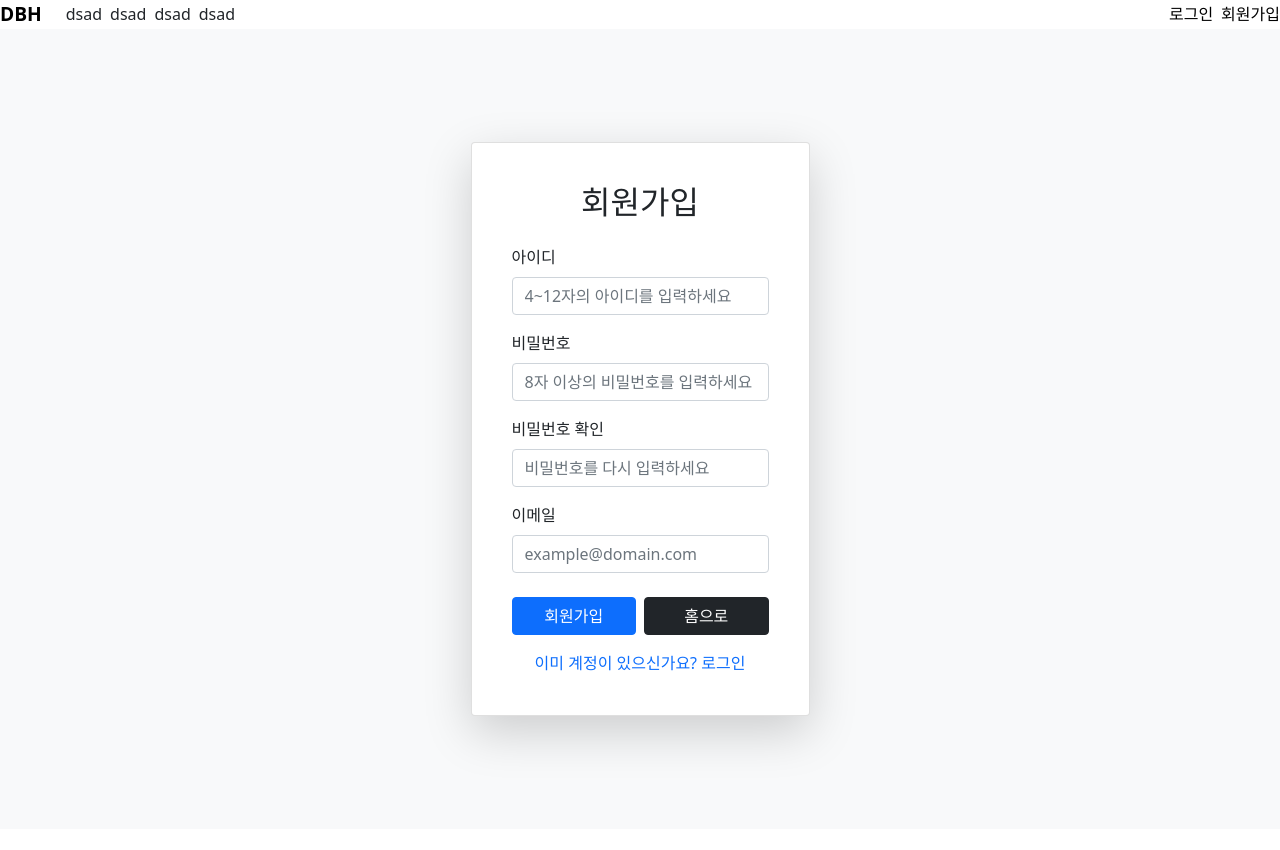
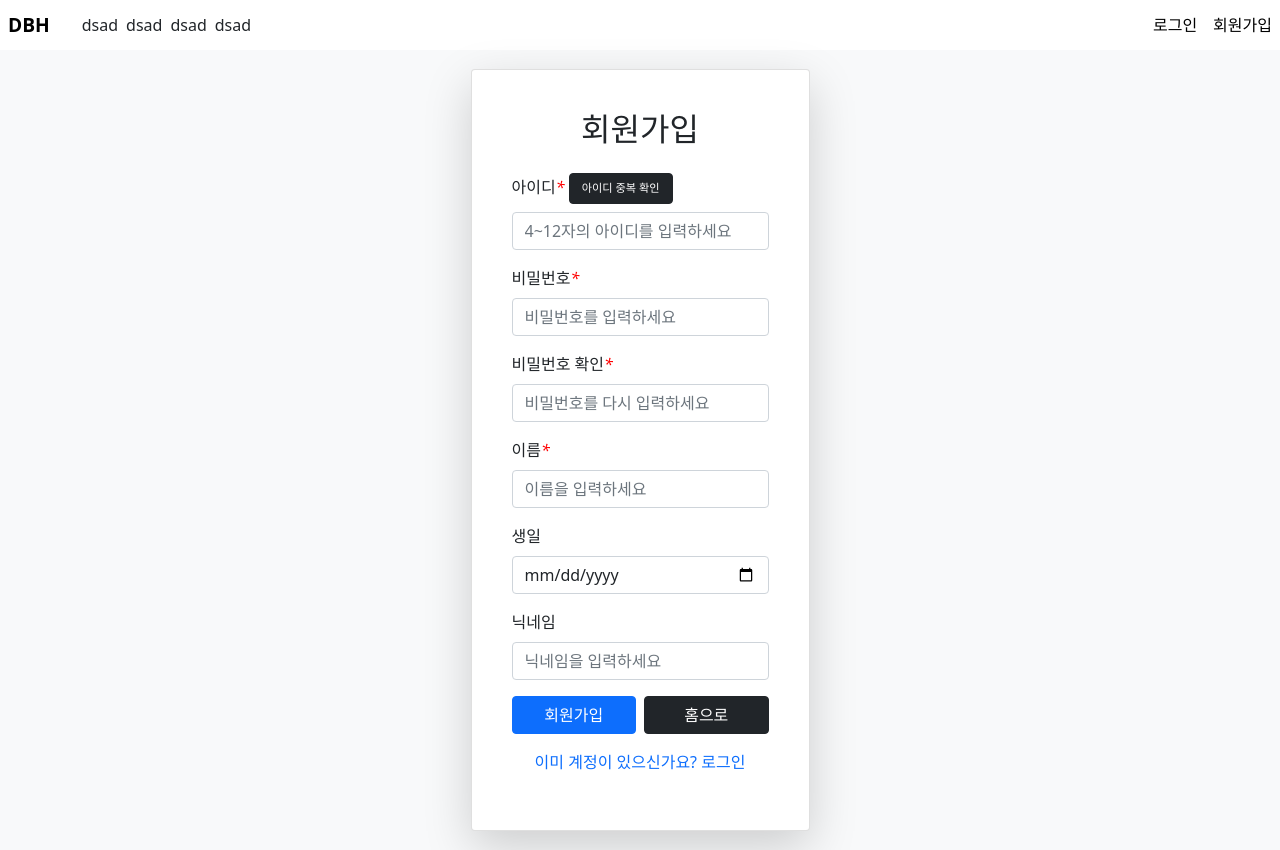
Before and after one commit to SMG05oein/DBH, a PHP site: page /SignUp.php in a window 1280 px wide. Before the commit the page ends 758 px from the top, so only its background shows below. Run offline with PHP 8.4, Linux system fonts and the light colour scheme; data that the repository does not hold is empty.

Commit message:
로그인 로그아웃 기능 구현

```diff
--- a/css/GNB/GNB.style.css
+++ b/css/GNB/GNB.style.css
@@ -1,3 +1,7 @@
+.GNB{
+    min-height: 50px;
+}
+
 .GNB a{
     color:black;
     text-decoration:none;
--- a/css/Members/Members.style.css
+++ b/css/Members/Members.style.css
@@ -0,0 +1,3 @@
+.custom-login-card{
+    min-width: 400px !important;
+}
--- a/inc/head.php
+++ b/inc/head.php
@@ -8,6 +8,8 @@
  * 1. css, js등 웹페이지 만들 때 직접적인 영향을 주는 파일을 불러올 때
  * 추후 추가...
  * */
+include_once 'loader.php';
+
 ?>
 <!doctype html>
 <html lang="en">
--- a/src/GNB/GNB.php
+++ b/src/GNB/GNB.php
@@ -1,9 +1,15 @@
 <?php
+//include_once '../../inc/loader.php';
+//print_r($_COOKIE);
+$user_id = isset($_COOKIE["user_id"])? $_COOKIE["user_id"]:0;
+
+$sql = "SELECT * FROM dbh.members WHERE user_id='$user_id'";
+$row = O($sql);
 ?>
 
 <section class="GNB d-flex gap-4">
-    <div>
-        <div class="GNBTITLE d-flex" id="Title">DBH</div>
+    <div class="d-flex justify-content-center align-content-center">
+        <div class="GNBTITLE d-flex align-items-center me-2" id="Title">DBH</div>
     </div>
 
     <div class="d-flex align-items-center gap-2">
@@ -15,11 +21,17 @@
 
     <div class="d-flex justify-content-end align-items-center gap-2" style="width: 100%;">
         <a href="../Members/Login.php" class="LoginTools d-flex justify-content-center align-content-center">
-            로그인
+            <?=$user_id !== 0 ? "로그아웃" : "로그인"?>
         </a>
-        <a href="../Members/SignUp.php" class="LoginTools d-flex justify-content-center align-content-center">
-            회원가입
-        </a>
+        <?php if($user_id !== 0) {?>
+            <a href="../Members/SignUp.php" class="LoginTools d-flex justify-content-center align-content-center ms-2">
+                마이페이지
+            </a>
+        <?php }else{?>
+            <a href="../Members/SignUp.php" class="LoginTools d-flex justify-content-center align-content-center ms-2">
+                회원가입
+            </a>
+        <?php }?>
     </div>
 </section>
 
--- a/src/Members/SignUp.php
+++ b/src/Members/SignUp.php
@@ -1,6 +1,5 @@
 <?php
 include("../../inc/head.php");
-include "../../inc/loader.php";
 ?>
 
 <section class="d-flex justify-content-center align-items-center vh-100 bg-light">
@@ -8,9 +7,12 @@ include "../../inc/loader.php";
         <div class="card-body">
             <h2 class="card-title text-center mb-4">회원가입</h2>
 
-            <form action="#" method="POST">
+            <form action="Auth_ok.php" id="SignUpForm" method="POST">
+                <input type="hidden" name="WhatIsForm" value="2">
+                <div class="mb-2" id="alert" style="color: red"></div>
                 <div class="mb-3">
-                    <label for="userId" class="form-label">아이디</label>
+                    <label for="userId" class="form-label">아이디<em style="color: red">*</em>
+                        <button type="button" id="checkId" class="btn btn-dark" style="font-size:0.7rem">아이디 중복 확인</button></label>
                     <input type="text"
                            class="form-control"
                            id="userId"
@@ -19,16 +21,16 @@ include "../../inc/loader.php";
                            required>
                 </div>
                 <div class="mb-3">
-                    <label for="password" class="form-label">비밀번호</label>
+                    <label for="password" class="form-label">비밀번호<em style="color: red">*</em></label>
                     <input type="password"
                            class="form-control"
                            id="password"
                            name="password"
-                           placeholder="8자 이상의 비밀번호를 입력하세요"
+                           placeholder="비밀번호를 입력하세요"
                            required>
                 </div>
                 <div class="mb-3">
-                    <label for="passwordOk" class="form-label">비밀번호 확인</label>
+                    <label for="passwordOk" class="form-label">비밀번호 확인<em style="color: red">*</em></label>
                     <input type="password"
                            class="form-control"
                            id="passwordOk"
@@ -36,18 +38,35 @@ include "../../inc/loader.php";
                            placeholder="비밀번호를 다시 입력하세요"
                            required>
                 </div>
-                <div class="mb-4">
-                    <label for="email" class="form-label">이메일</label>
-                    <input type="email"
+                <div class="mb-3">
+                    <label for="passwordOk" class="form-label">이름<em style="color: red">*</em></label>
+                    <input type="text"
                            class="form-control"
-                           id="email"
-                           name="email"
-                           placeholder="example@domain.com"
+                           id="userName"
+                           name="userName"
+                           placeholder="이름을 입력하세요"
+                           required>
+                </div>
+                <div class="mb-3">
+                    <label for="passwordOk" class="form-label">생일</label>
+                    <input type="date"
+                           class="form-control"
+                           id="birth"
+                           name="birth"
+                           >
+                </div>
+                <div class="mb-3">
+                    <label for="passwordOk" class="form-label">닉네임</label>
+                    <input type="text"
+                           class="form-control"
+                           id="nickname"
+                           name="nickname"
+                           placeholder="닉네임을 입력하세요"
                            required>
                 </div>
 
                 <div class="d-flex justify-content-center align-items-center gap-2">
-                    <button type="submit" class="btn btn-primary w-75 mb-3">회원가입</button>
+                    <button type="submit" id="submitBtn" class="btn btn-primary w-75 mb-3">회원가입</button>
                     <a href="../index/index.php" class="btn btn-dark w-75 mb-3">홈으로</a>
                 </div>
 
@@ -60,6 +79,51 @@ include "../../inc/loader.php";
     </div>
 </section>
 
+<script>
+    /** 비밀번호 유효성 검사*/
+    const submitBtn = $('#submitBtn')
+    submitBtn.on('click', (e) => {
+        // e.preventDefault();
+        const psss = $('#password').val();
+        const psssOk = $('#passwordOk').val();
+        if(psss !== psssOk) {
+            $('#alert').text("비밀번호가 맞지 않습니다.");
+            e.preventDefault();
+            return;
+        }else{
+            $('#SignUpForm').submit();
+        }
+    })
+
+    /** 아이디 중복 체크*/
+    const checkId = $("#checkId")
+    checkId.on('click', (e) => {
+        const $userId = $("#userId").val();
+        if($userId === "") {
+            alert("아이디를 입력해주세요.");
+            $("#userId").focus();
+            return;
+        }else{
+            $.ajax({
+                url: "Auth_ok.php",
+                method: "POST",
+                data: {
+                    userId: $userId,
+                    WhatIsForm: '3',
+                },
+                dataType: 'json',
+                success:(r)=>{
+                    if(r.empty === 'empty'){
+                        alert("사용 가능한 아이디 입니다.");
+                    }else{
+                        alert("이미 있는 아이디 입니다.");
+                    }
+                }
+            })
+        }
+    })
+</script>
+
 <?php
 include("../../inc/footer.php");
 ?>
--- a/src/index/index.php
+++ b/src/index/index.php
@@ -5,13 +5,12 @@
  * Head, GNB 등등을 상대경로로 지정을 해놔서 웹 페이지 만들 때 가능하면 폴더 만들고 그 안에 작업해주세요
  * */
 include("../../inc/head.php");
-include "../../inc/loader.php";
 
 ?>
 
 <!--Begin Content-->
 <section>
-    <div class="d-flex"></div>
+    <div class="d-flex justify-content-center align-content-center">Index임</div>
 </section>
 <!--End Content-->
 
```
Also changed, not shown: inc/loader.php (+21 -18 lines), src/Members/Auth_ok.php (added, +77 -0 lines), src/Members/Login.php (+38 -4 lines), src/Members/loginCheck.php (added, +21 -0 lines), src/studyDbFunc.php (+8 -0 lines).
